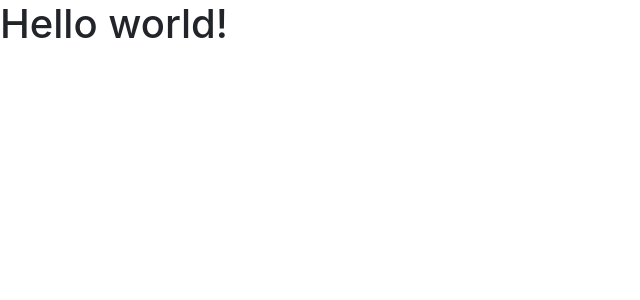
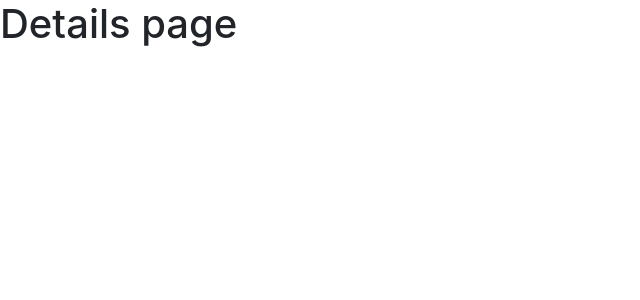
Before and after one commit to andreiiagodka/github-stargazer, a React (Create React App) app: page /details in a window 1280 px wide. Shown: the top 300 px of the page, without its empty margins (0-640 px from the left). Built offline with nearby package versions, Linux system fonts and the light colour scheme.

Commit message:
Add Home and Details component

```diff
--- a/src/App.js
+++ b/src/App.js
@@ -1,9 +1,27 @@
 import React, { Component } from "react";
+import {
+  BrowserRouter as Router,
+  Switch,
+  Route,
+  Link
+} from "react-router-dom";
+
+import Home from './components/Home/Home';
+import Details from './components/Details/Details';
 
 class App extends Component {
   render() {
     return (
-      <h1>Hello world!</h1>
+      <Router>
+        <Switch>
+          <Route path='/details'>
+            <Details />
+          </Route>
+          <Route path='/'>
+            <Home />
+          </Route>
+        </Switch>
+      </Router>
     )
   }
 }
--- /dev/null
+++ b/src/components/Details/Details.js
@@ -0,0 +1,11 @@
+import React, { Component } from "react";
+
+class Details extends Component {
+  render() {
+    return (
+      <h1>Details page</h1>
+    )
+  }
+}
+
+export default Details
--- /dev/null
+++ b/src/components/Home/Home.js
@@ -0,0 +1,11 @@
+import React, { Component } from "react";
+
+class Home extends Component {
+  render() {
+    return (
+      <h1>Home page</h1>
+    )
+  }
+}
+
+export default Home
```
